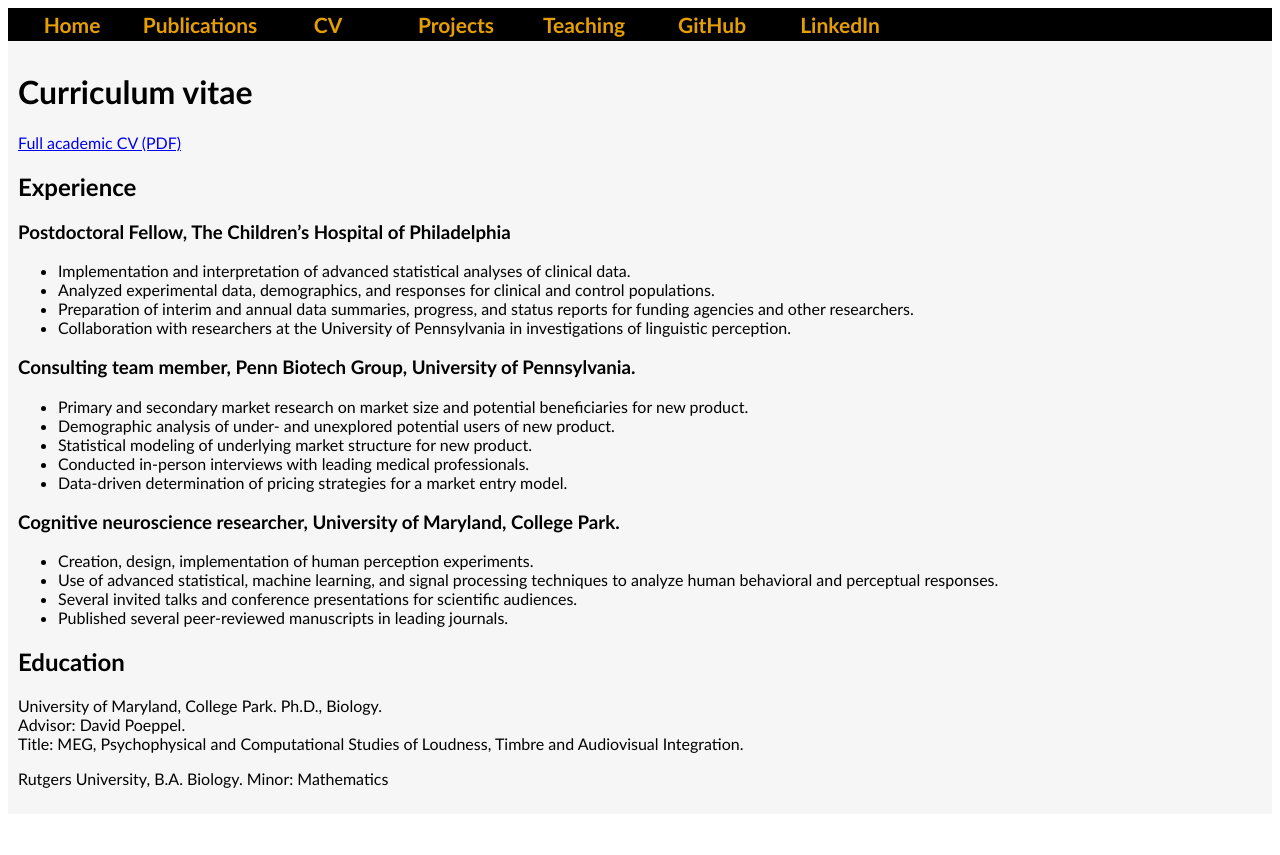
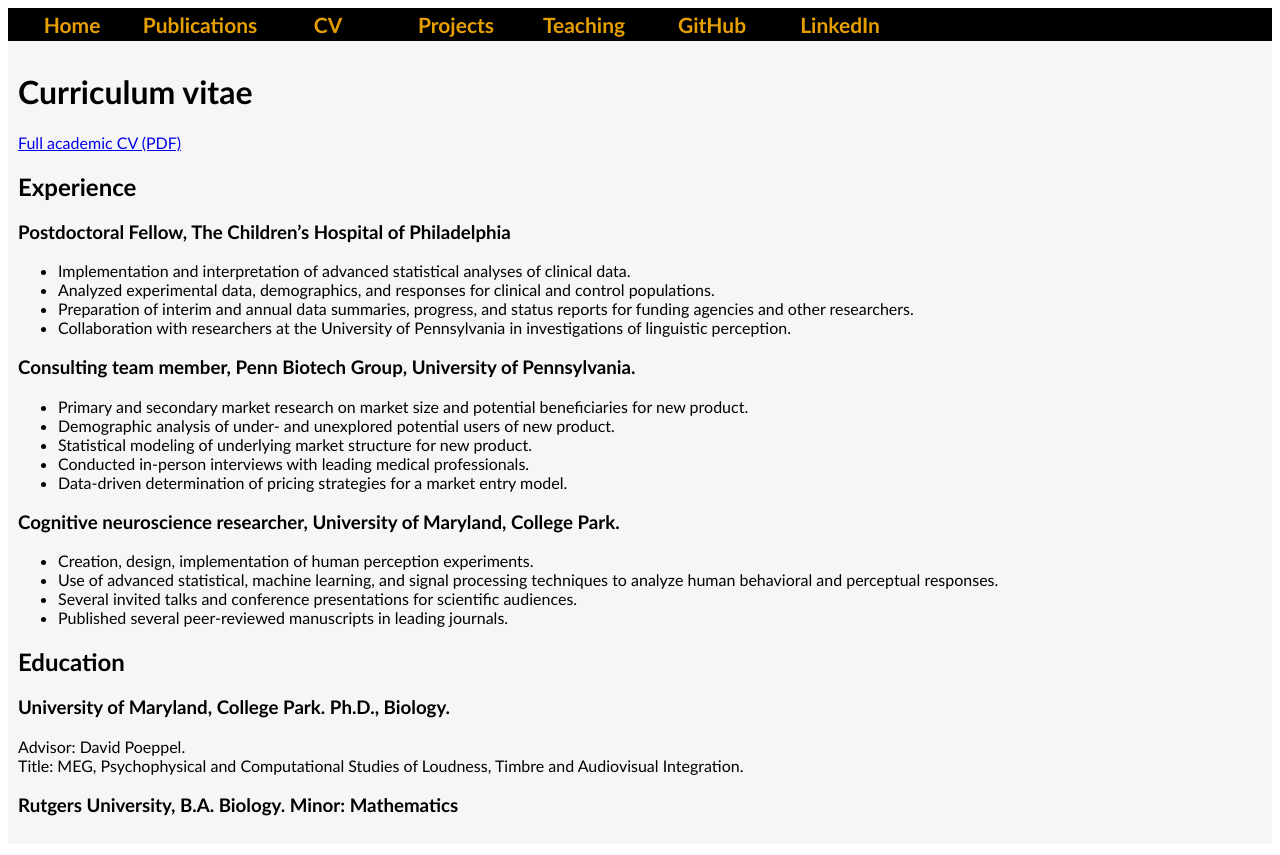
Before and after one commit to julian3rd/julian3rd.github.io, a Jekyll site: the page built from curriculum-vitae.md, in a window 1280 px wide. Shown: the top 855 px of the page. Built offline with Jekyll 4.4.1, drawn with Linux system fonts in a browser that asks for light colours; Markdown is read by kramdown in place of the engine named in the settings.

Commit message:
updated layout

```diff
--- a/curriculum-vitae.md
+++ b/curriculum-vitae.md
@@ -28,8 +28,8 @@
 
 ## Education
 
-University of Maryland, College Park.  Ph.D., Biology.
+### University of Maryland, College Park.  Ph.D., Biology.
 Advisor: David Poeppel.
 Title: MEG, Psychophysical and Computational Studies of Loudness, Timbre and Audiovisual Integration.
 
-Rutgers University, B.A.  Biology.  Minor: Mathematics
+### Rutgers University, B.A.  Biology.  Minor: Mathematics
```
